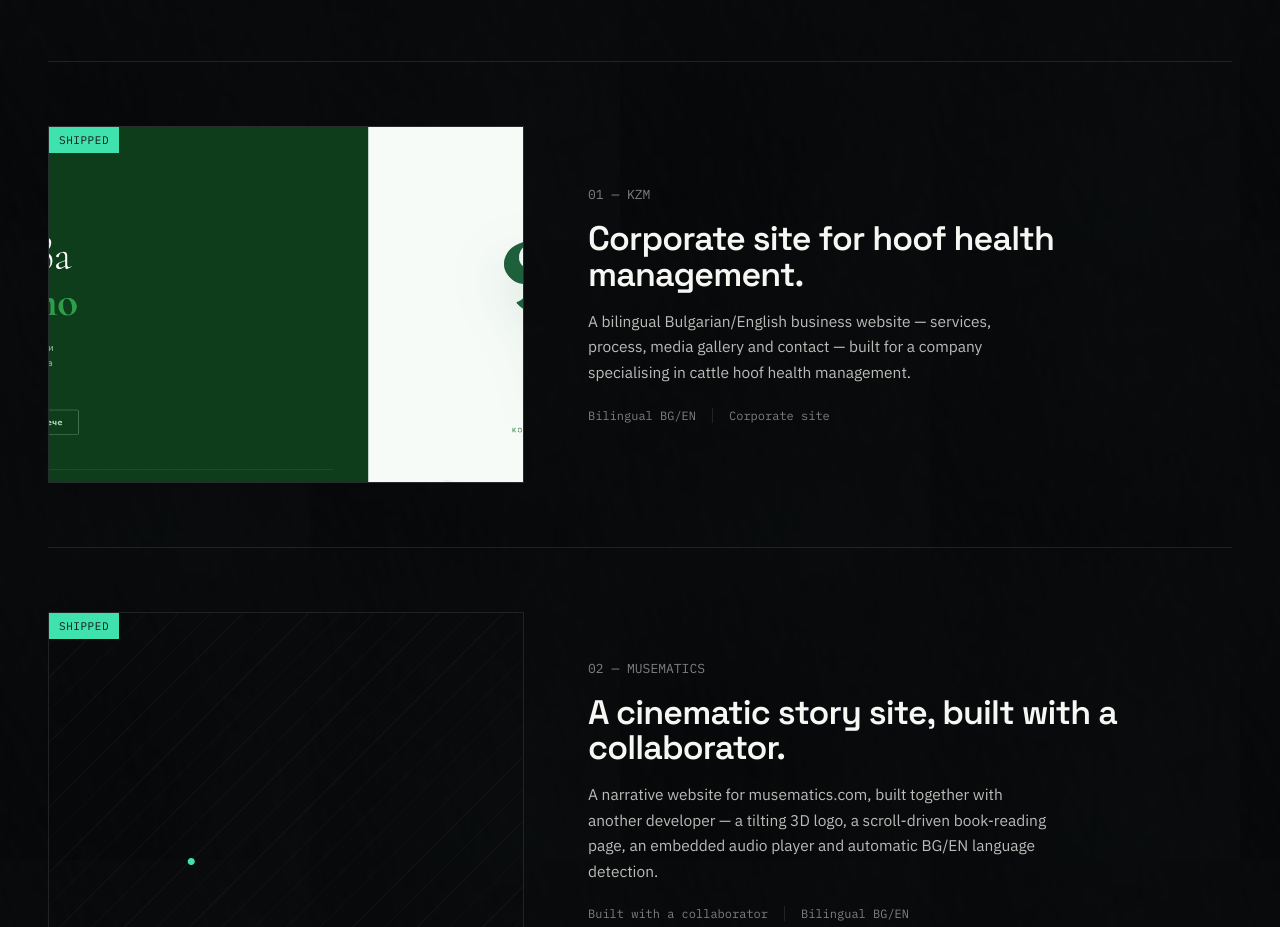
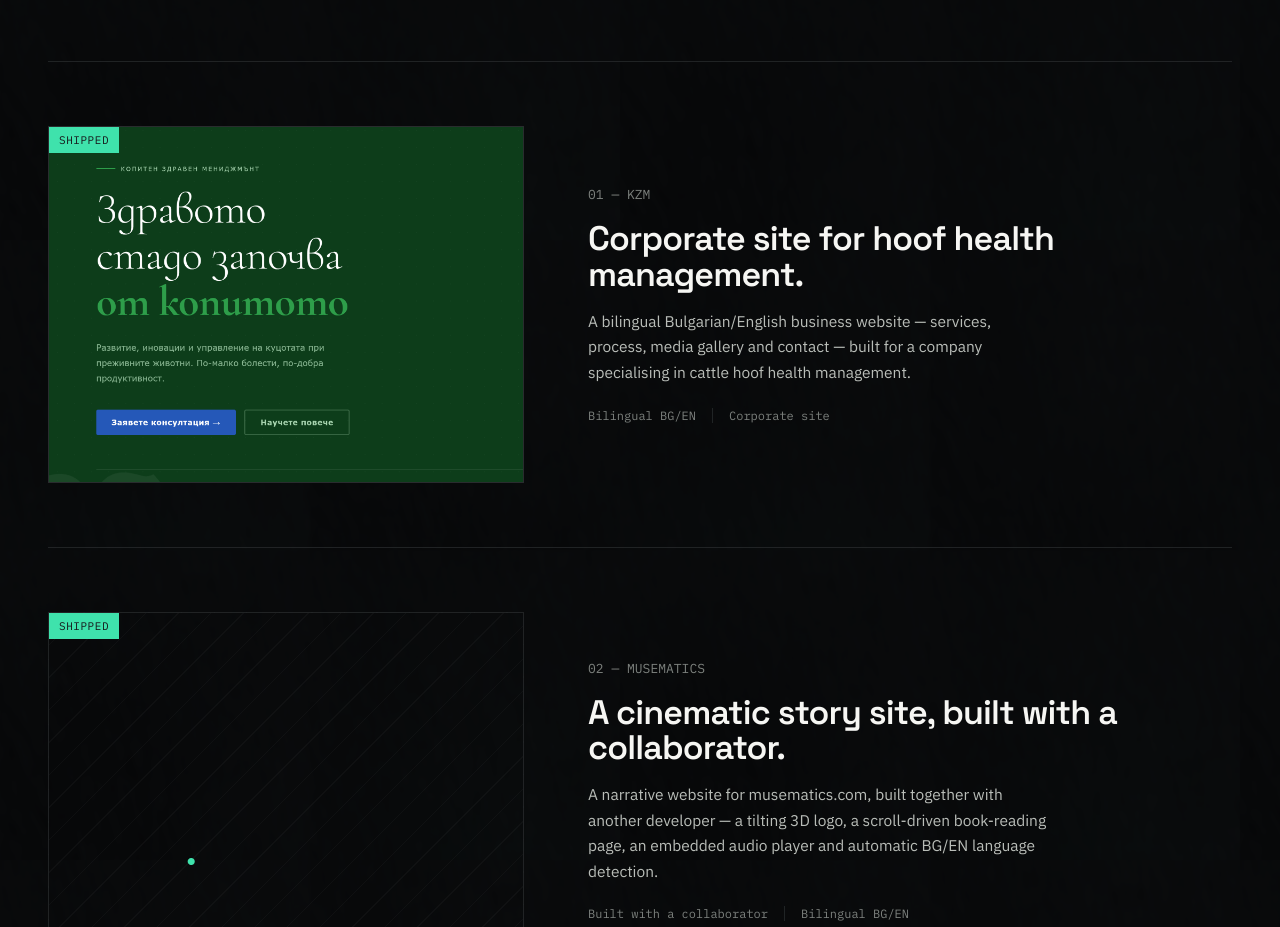
Before and after one commit to nenovski1988-maker/hrumstudio, a Next.js app: page / in a window 1280 px wide. Shown: the part 1000-1927 px from the top of the page. Built offline with nearby package versions, Linux system fonts and the light colour scheme.

Commit message:
revert KZM to real screenshot, shift crop focus left

```diff
--- a/app/globals.css
+++ b/app/globals.css
@@ -449,6 +449,7 @@ nav .wrap {
 }
 .case-visual-image {
   object-fit: cover;
+  object-position: left center;
 }
 
 .case-index {
```
